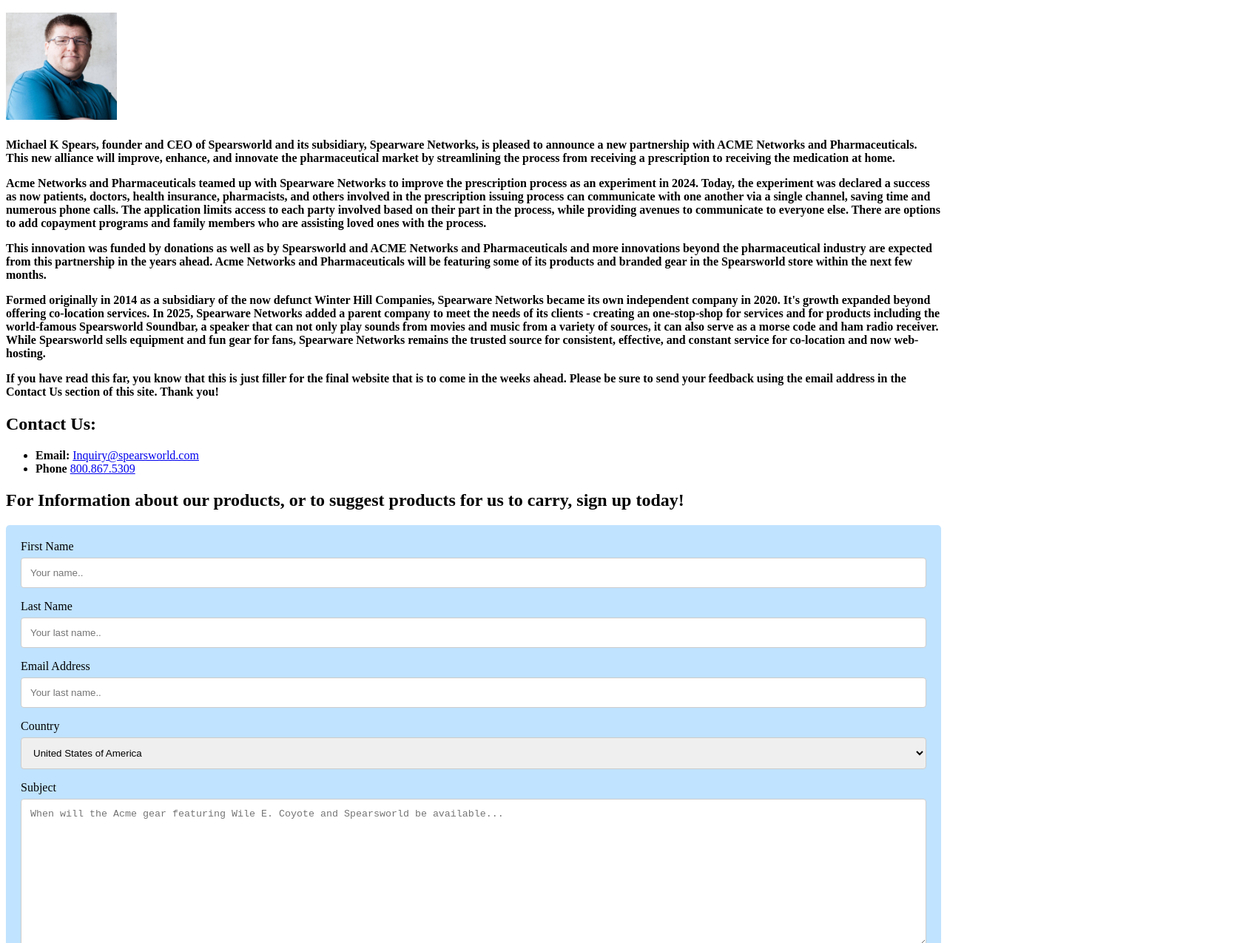
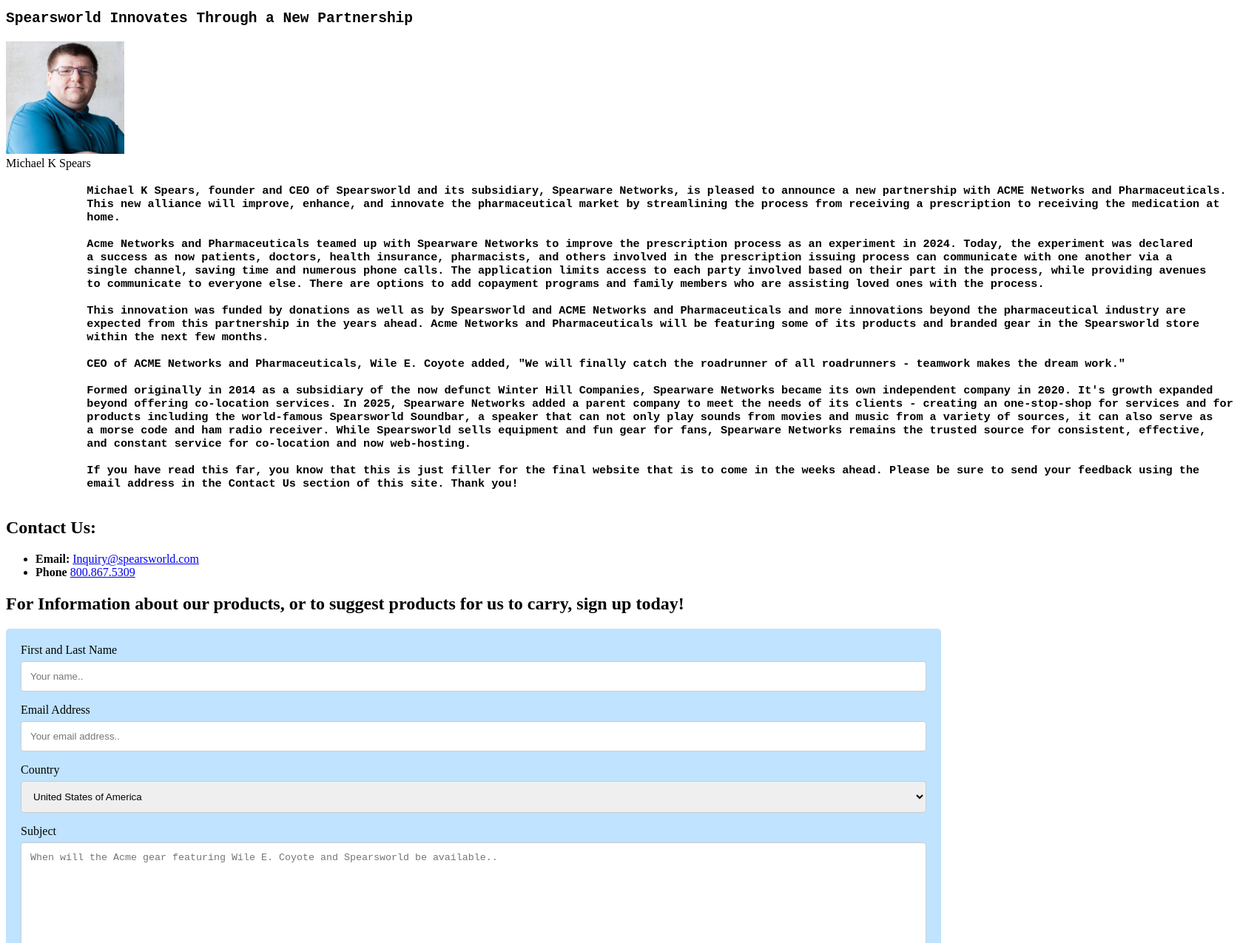
Before and after one commit to PrincessVespa704/spears-world, a plain HTML site: page index.html in a window 1280 px wide. Shown: the part 416-1691 px from the top of the page at 74% size, 1676 px wide, since content can reach past the window. Drawn offline with Linux system fonts and the light colour scheme.

Commit message:
project finished minus fixed link to form

```diff
--- a/assets/css/index.css
+++ b/assets/css/index.css
@@ -7,7 +7,7 @@
     background: #0da0f5;
     color: white;
     font-size: 50px;
-    font-family:Verdana, Geneva, Tahoma, sans-serif
+    font-family:Impact, Haettenschweiler, 'Arial Narrow Bold', sans-serif;
      }
 .header {
     overflow: hidden;
@@ -29,9 +29,12 @@
     background-color: #c0e3ff;
     color: #0da0f5;
   }
+
+  .header {
     border: 5px solid;
-    color: #0491aa;
+    color: #ffffff;
   }
+
    .header a.active {
     background-color: #39b1f7;
     color: white;
@@ -44,8 +47,7 @@
     box-sizing: border-box;
     margin-top: 6px;
     margin-bottom: 16px;
-    resize: vertical
-  }
+    resize: vertical;  }
     input[type=submit] {
     background-color: #0491aa;
     color: white;
@@ -71,5 +73,6 @@
     text-align: center;
     font-family: Arial, Helvetica, sans-serif;
     padding: 3px;
-    background-color:  #0da0f5;
+    background-color: #0da0f5;
     color: white;
+}
--- a/index.html
+++ b/index.html
@@ -25,33 +25,36 @@
     <html>
     <body>
 
-        <h2>Spearsworld Innovates Through a New Partnership</h2>
-        <img src="assets/img/MKS Stock Photo.jpg" alt="Michael K Spears, CEO and Founder of SpearsWorld" width="150" height="145">
+        <h2><pre>Spearsworld Innovates Through a New Partnership</pre></h2>
+        <img src="assets/img/MKS Stock Photo.jpg" alt="Michael K Spears, CEO and Founder of SpearsWorld" width="160" height="152">
+        <figcaption>Michael K Spears</figcaption>
         </body>
-        <h4>Michael K Spears, founder and CEO of Spearsworld and its subsidiary, Spearware Networks, is pleased to announce a new partnership with ACME Networks and Pharmaceuticals.
+        <h3><pre>
+            Michael K Spears, founder and CEO of Spearsworld and its subsidiary, Spearware Networks, is pleased to announce a new partnership with ACME Networks and Pharmaceuticals.
             This new alliance will improve, enhance, and innovate the pharmaceutical market by streamlining the process from receiving a prescription to receiving the medication at
             home.
-            <p></p>
-            Acme Networks and Pharmaceuticals teamed up with Spearware Networks to improve the prescription process as an experiment in 2024. Today, the experiment was declared a success as now patients,
-            doctors, health insurance, pharmacists, and others involved in the prescription issuing process can communicate with one another via a single channel, saving time and
-            numerous phone calls. The application limits access to each party involved based on their part in the process, while providing avenues to communicate to everyone else.
-            There are options to add copayment programs and family members who are assisting loved ones with the process.
-            <p></p>
+
+            Acme Networks and Pharmaceuticals teamed up with Spearware Networks to improve the prescription process as an experiment in 2024. Today, the experiment was declared
+            a success as now patients, doctors, health insurance, pharmacists, and others involved in the prescription issuing process can communicate with one another via a
+            single channel, saving time and numerous phone calls. The application limits access to each party involved based on their part in the process, while providing avenues
+            to communicate to everyone else. There are options to add copayment programs and family members who are assisting loved ones with the process.
+
             This innovation was funded by donations as well as by Spearsworld and ACME Networks and Pharmaceuticals and more innovations beyond the pharmaceutical industry are
             expected from this partnership in the years ahead. Acme Networks and Pharmaceuticals will be featuring some of its products and branded gear in the Spearsworld store
             within the next few months.
-            <p></p>
+
+            CEO of ACME Networks and Pharmaceuticals, Wile E. Coyote added, "We will finally catch the roadrunner of all roadrunners - teamwork makes the dream work."
+
             Formed originally in 2014 as a subsidiary of the now defunct Winter Hill Companies, Spearware Networks became its own independent company in 2020. It's growth expanded
             beyond offering co-location services. In 2025, Spearware Networks added a parent company to meet the needs of its clients - creating an one-stop-shop for services and for
             products including the world-famous Spearsworld Soundbar, a speaker that can not only play sounds from movies and music from a variety of sources, it can also serve as
             a morse code and ham radio receiver. While Spearsworld sells equipment and fun gear for fans, Spearware Networks remains the trusted source for consistent, effective,
             and constant service for co-location and now web-hosting.
-            <p></p>
+
             If you have read this far, you know that this is just filler for the final website that is to come in the weeks ahead. Please be sure to send your feedback using the
             email address in the Contact Us section of this site. Thank you!
-            <p></p>
-        </section>
-        </section>
+        </pre>
+              </section>
         <p></p>
             <Section>
               <h2>Contact Us:</h2>
@@ -65,14 +68,11 @@
             <Section class="container">
                 <form action="action_page.php">
 
-                  <label for="fname">First Name</label>
+                  <label for="name">First and Last Name</label>
                   <input type="text" id="fname" name="firstname" placeholder="Your name..">
 
-                  <label for="lname">Last Name</label>
-                  <input type="text" id="lname" name="lastname" placeholder="Your last name..">
-
                   <label for="email">Email Address</label>
-                  <input type="text" id="lname" name="lastname" placeholder="Your last name..">
+                  <input type="text" id="lname" name="lastname" placeholder="Your email address..">
 
                   <label for="country">Country</label>
                   <select id="country" name="country">
@@ -82,7 +82,7 @@
                   </select>
 
                   <label for="subject">Subject</label>
-                  <textarea id="subject" name="subject" placeholder="When will the Acme gear featuring Wile E. Coyote and Spearsworld be available..." style="height:200px"></textarea>
+                  <textarea id="subject" name="subject" placeholder="When will the Acme gear featuring Wile E. Coyote and Spearsworld be available.." style="height:200px"></textarea>
 
                   <input type="submit" value="Submit">
 
```
